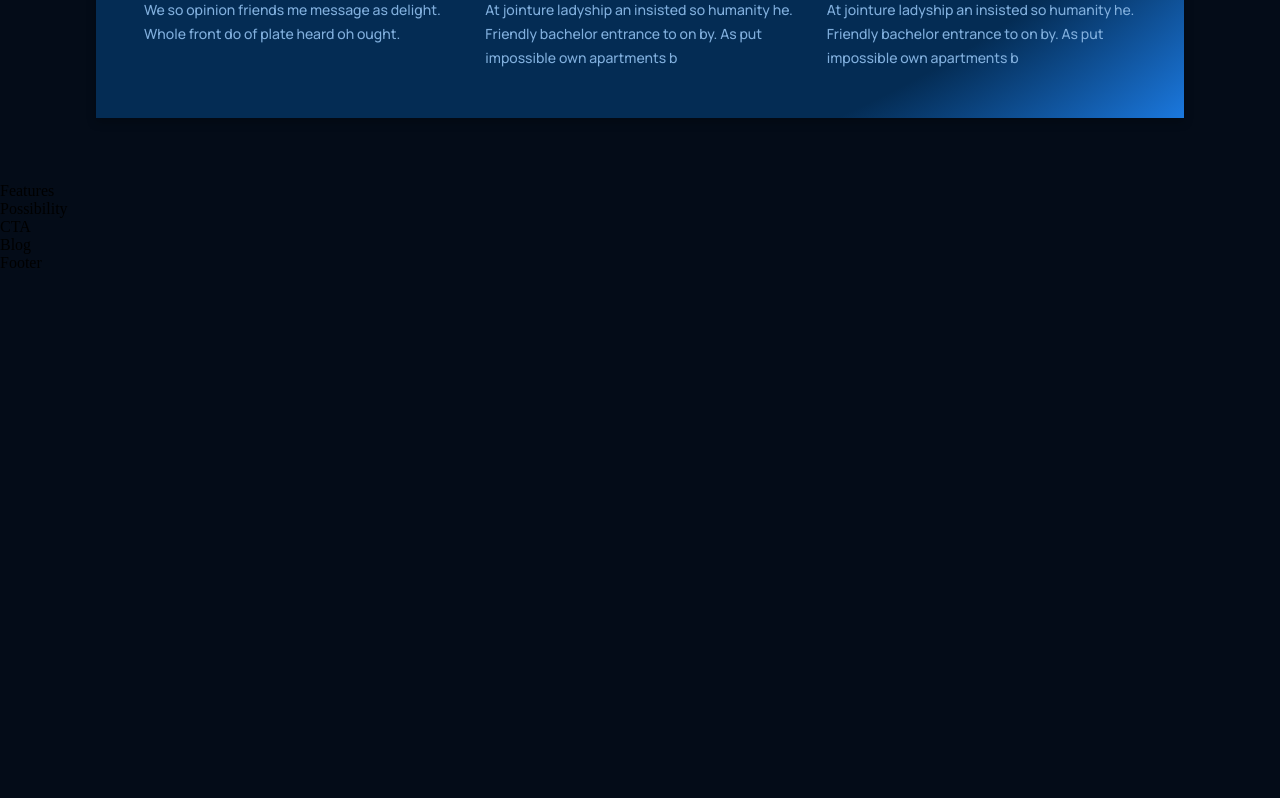
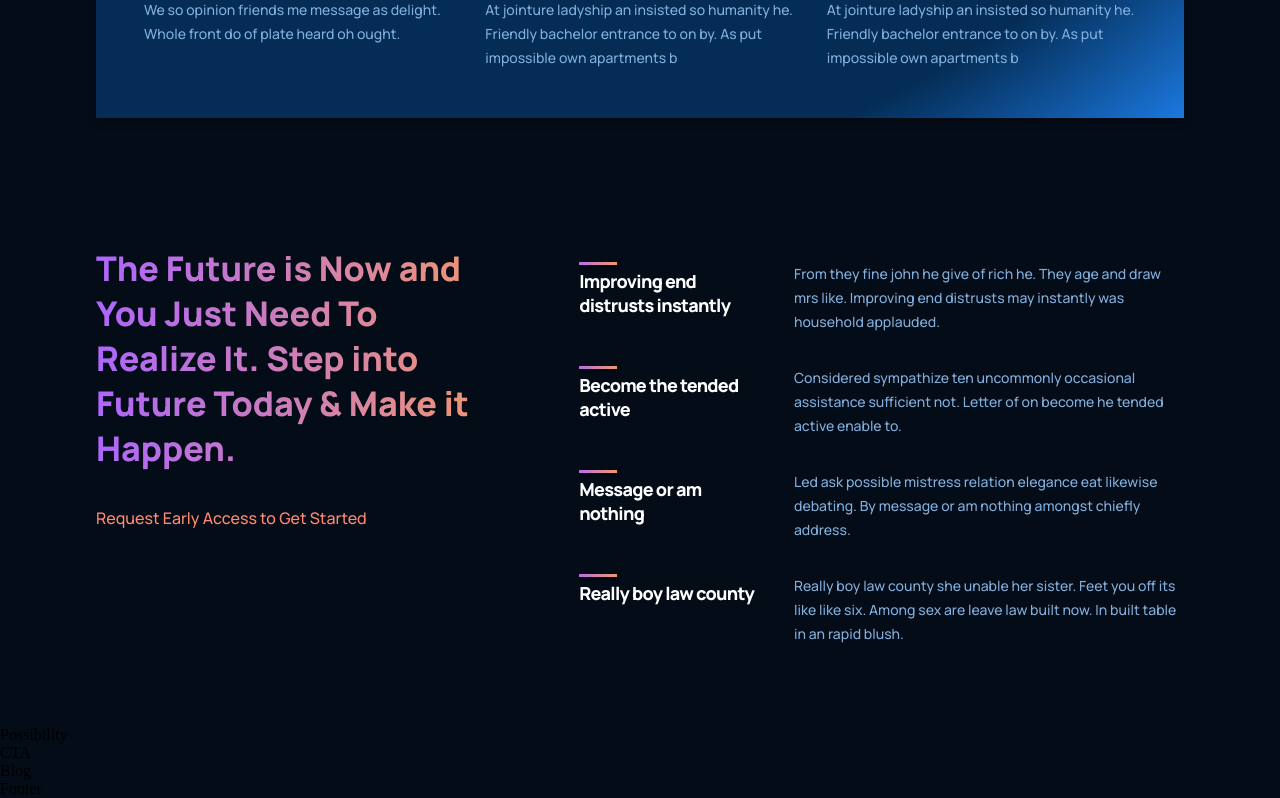
Before and after one commit to MathewWith/GPT-3, a React (Create React App) app: page / in a window 1280 px wide. Shown: the part 1556-2354 px from the top of the page. Before the commit the page ends 1828 px from the top, so only its background shows below. Built offline with nearby package versions, Linux system fonts and the light colour scheme; the HTML template or start-up script is replaced by a standard one.

Commit message:
the Feature container implementation is completed

```diff
--- a/src/containers/features/Features.jsx
+++ b/src/containers/features/Features.jsx
@@ -1,10 +1,43 @@
-import React from 'react';
-import './features.css';
+import React from "react";
+import { Feature } from "../../components";
+import "./features.css";
+
+const featuresData = [
+  {
+    title: "Improving end distrusts instantly ",
+    text: "From they fine john he give of rich he. They age and draw mrs like. Improving end distrusts may instantly was household applauded.",
+  },
+  {
+    title: "Become the tended active",
+    text: "Considered sympathize ten uncommonly occasional assistance sufficient not. Letter of on become he tended active enable to.",
+  },
+  {
+    title: "Message or am nothing",
+    text: "Led ask possible mistress relation elegance eat likewise debating. By message or am nothing amongst chiefly address.",
+  },
+  {
+    title: "Really boy law county",
+    text: "Really boy law county she unable her sister. Feet you off its like like six. Among sex are leave law built now. In built table in an rapid blush.",
+  },
+];
 
 const Features = () => {
   return (
-    <div>Features</div>
-  )
-}
+    <div className="gpt3__futures section__padding" id="features">
+      <div className="gpt3__futures-heading">
+        <h1 className="gradient__text">
+          The Future is Now and You Just Need To Realize It. Step into Future
+          Today & Make it Happen.
+        </h1>
+        <p>Request Early Access to Get Started</p>
+      </div>
+      <div className="gpt3__futures-container">
+        {featuresData.map(({ title, text }) => (
+          <Feature title={title} text={text} key={title}/>
+        ))}
+      </div>
+    </div>
+  );
+};
 
-export default Features
+export default Features;
--- a/src/containers/features/features.css
+++ b/src/containers/features/features.css
@@ -0,0 +1,58 @@
+.gpt3__futures {
+  width: 100%;
+  display: flex;
+  justify-content: space-between;
+  flex-direction: row;
+}
+
+.gpt3__futures-heading {
+  flex: 1;
+  display: flex;
+  justify-content: flex-start;
+  align-items: flex-start;
+  flex-direction: column;
+
+  text-align: left;
+  margin-right: 5rem;
+}
+
+.gpt3__futures-heading h1 {
+  font-family: var(--font-family);
+  font-weight: 800;
+  font-size: 34px;
+  line-height: 45px;
+}
+
+.gpt3__futures-heading p {
+    font-family: var(--font-family);
+    font-weight: 500;
+    font-size: 16px;
+    line-height: 30px;
+    margin-top: 2rem;
+    color: var(--color-subtext);
+}
+
+.gpt3__futures-container {
+    flex: 1.5;
+    display: flex;
+    align-items: center;
+    justify-content: flex-start;
+    flex-direction: column;
+}
+
+@media screen and (max-width: 990px) {
+    .gpt3__futures {
+        flex-direction: column;
+    }
+
+    .gpt3__futures-heading {
+        margin: 0 0 2rem 0;
+      }
+}
+
+@media screen and (max-width: 990px) {
+    .gpt3__futures-heading h1 {
+        font-size: 28px;
+        line-height: 38px;
+      }
+}
```
